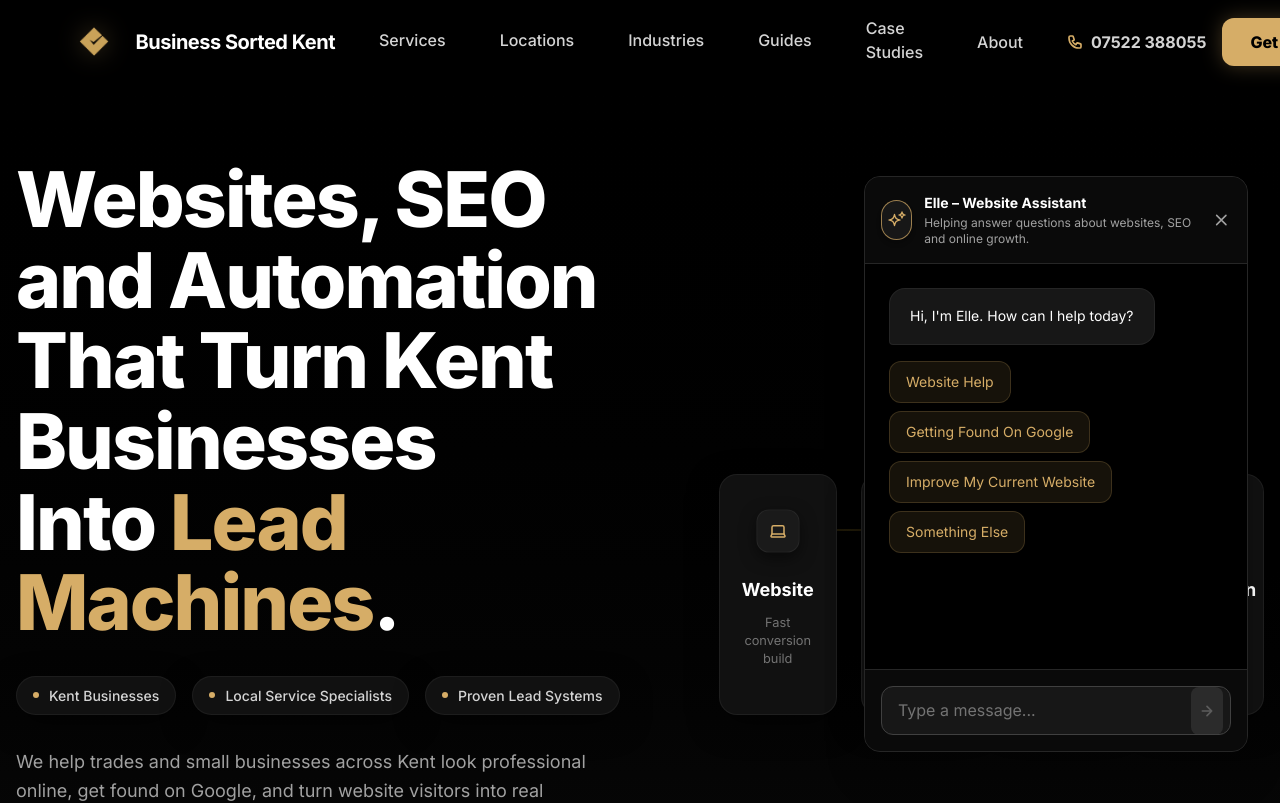
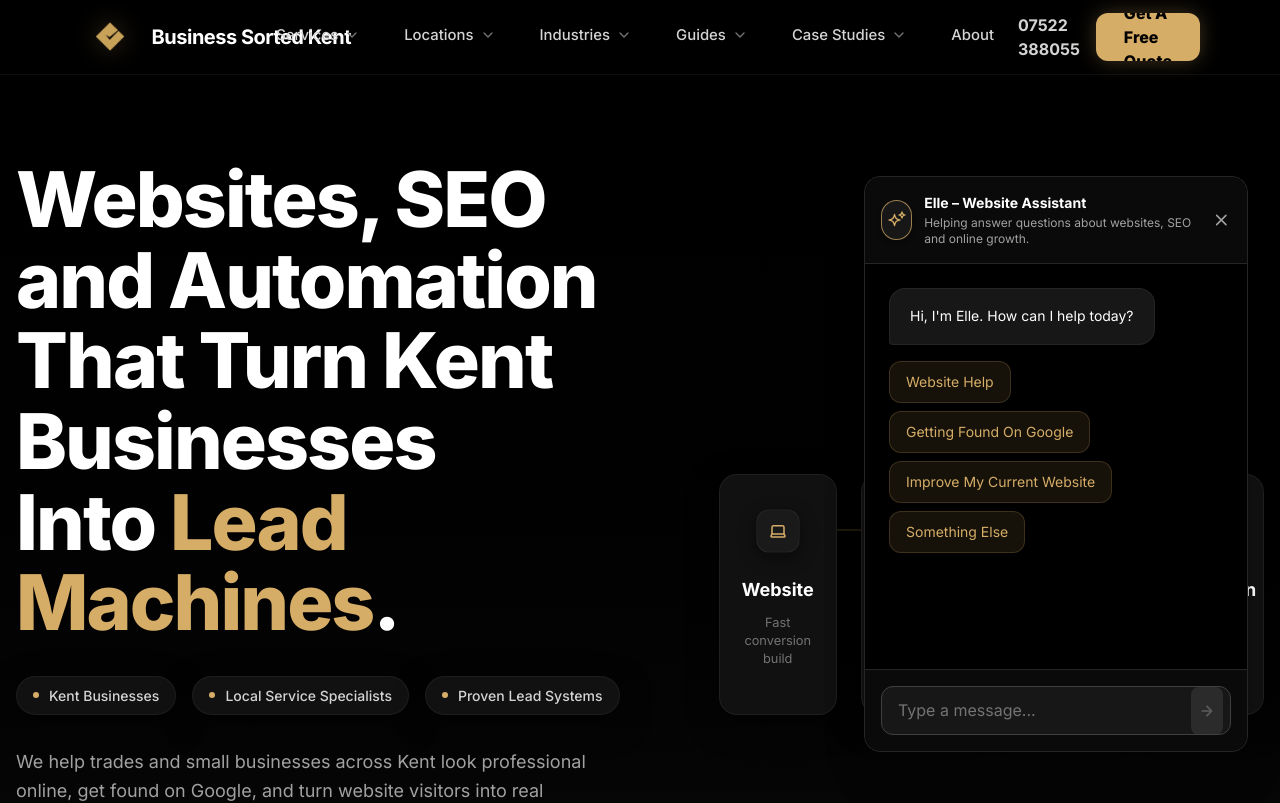
Before and after one commit to taverncreative/bsk, a Next.js app: page / in a window 1280 px wide. Shown: the top 803 px of the page. Built offline with nearby package versions, Linux system fonts and the light colour scheme; no server answers; the database is empty.

Commit message:
Refine desktop header layout spacing, add subtle line, and fix navigation wrapping

```diff
--- a/components/layout/Navbar.tsx
+++ b/components/layout/Navbar.tsx
@@ -50,14 +50,15 @@ export default function Navbar() {
     <nav
       className={`fixed top-0 left-0 right-0 z-50 w-full transition-all duration-400 ease-out border-b ${
         isScrolled
-          ? 'bg-black/90 backdrop-blur-md border-neutral-800/80 shadow-[0_4px_30px_rgba(0,0,0,0.5)] py-2'
-          : 'bg-black/40 backdrop-blur-sm border-transparent py-4'
+          ? 'bg-black/90 backdrop-blur-md border-[rgba(255,255,255,0.06)] shadow-[0_4px_30px_rgba(0,0,0,0.5)] py-2'
+          : 'bg-black/40 backdrop-blur-sm border-[rgba(255,255,255,0.06)] py-3'
       }`}
     >
-      <div className="w-full max-w-[1600px] mx-auto px-4 lg:px-8 xl:px-16 relative">
-        <div className="flex items-center justify-between">
+      <div className="w-full max-w-[1600px] mx-auto px-4 lg:px-14 xl:px-20 relative">
+        <div className="flex items-center justify-between w-full">
 
           {/* Logo */}
+          <div className="flex lg:flex-1 justify-start">
             <Link href="/" className="flex items-center gap-3 group relative z-50 shrink-0">
               <Image
                 src="/logo.png"
@@ -70,13 +71,14 @@ export default function Navbar() {
                 Business Sorted Kent
               </span>
             </Link>
+          </div>
 
           {/* Desktop Navigation */}
-          <div className="hidden lg:flex items-center justify-center space-x-2 lg:space-x-4 xl:space-x-6 xl:ml-8">
+          <div className="hidden lg:flex flex-none items-center justify-center space-x-1 xl:space-x-3 whitespace-nowrap text-[0.93em] relative z-50">
 
             {/* Services Dropdown */}
             <div
-              className="px-3 py-6 -my-6 cursor-pointer megamenu-container"
+              className="px-4 py-3 cursor-pointer megamenu-container"
               onMouseEnter={() => setActiveMenu('services')}
               onMouseLeave={() => setActiveMenu(null)}
             >
@@ -147,7 +149,7 @@ export default function Navbar() {
 
             {/* Locations Dropdown */}
             <div
-              className="px-3 py-6 -my-6 cursor-pointer megamenu-container"
+              className="px-4 py-3 cursor-pointer megamenu-container"
               onMouseEnter={() => setActiveMenu('towns')}
               onMouseLeave={() => setActiveMenu(null)}
             >
@@ -206,7 +208,7 @@ export default function Navbar() {
 
             {/* Industries Dropdown */}
             <div
-              className="px-3 py-6 -my-6 cursor-pointer megamenu-container"
+              className="px-4 py-3 cursor-pointer megamenu-container"
               onMouseEnter={() => setActiveMenu('industries')}
               onMouseLeave={() => setActiveMenu(null)}
             >
@@ -264,7 +266,7 @@ export default function Navbar() {
 
             {/* Guides Dropdown */}
             <div
-              className="px-3 py-6 -my-6 cursor-pointer megamenu-container"
+              className="px-4 py-3 cursor-pointer megamenu-container"
               onMouseEnter={() => setActiveMenu('guides')}
               onMouseLeave={() => setActiveMenu(null)}
             >
@@ -307,7 +309,7 @@ export default function Navbar() {
 
             {/* Case Studies Dropdown - Keeping standard case studies from previous menu since it wasn't mentioned but needs porting back */}
             <div
-              className="px-3 py-6 -my-6 cursor-pointer megamenu-container"
+              className="px-4 py-3 cursor-pointer megamenu-container"
               onMouseEnter={() => setActiveMenu('case-studies')}
               onMouseLeave={() => setActiveMenu(null)}
             >
@@ -360,15 +362,15 @@ export default function Navbar() {
               </div>
             </div>
 
-            <Link href="/about" className="px-3 py-6 -my-6 relative group">
+            <Link href="/about" className="px-4 py-3 relative group flex items-center">
               <span className="text-neutral-300 font-medium transition-colors hover:text-white group-hover:text-white pb-1">About</span>
-              <span className="absolute bottom-[22px] left-3 right-3 h-[2px] bg-brand-gold scale-x-0 group-hover:scale-x-100 transition-transform duration-300 origin-left rounded-full shadow-[0_0_10px_rgba(214,173,103,0.5)]" />
+              <span className="absolute bottom-2 left-4 right-4 h-[2px] bg-brand-gold scale-x-0 group-hover:scale-x-100 transition-transform duration-300 origin-left rounded-full shadow-[0_0_10px_rgba(214,173,103,0.5)]" />
             </Link>
 
           </div>
 
           {/* Right Side: Primary CTA & Mobile Toggle */}
-          <div className="flex items-center shrink-0 ml-4 lg:ml-8 gap-4">
+          <div className="flex lg:flex-1 items-center justify-end shrink-0 gap-4">
             <a
               href="tel:07522388055"
               className="hidden lg:flex items-center gap-2 text-neutral-300 hover:text-brand-gold font-bold transition-colors group"
```
Lines whose indentation alone changed are shown as unchanged.
